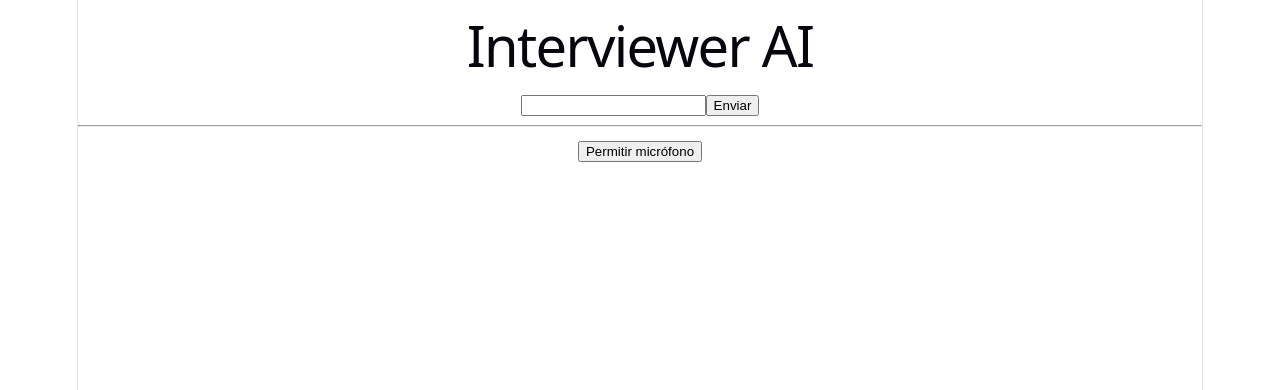
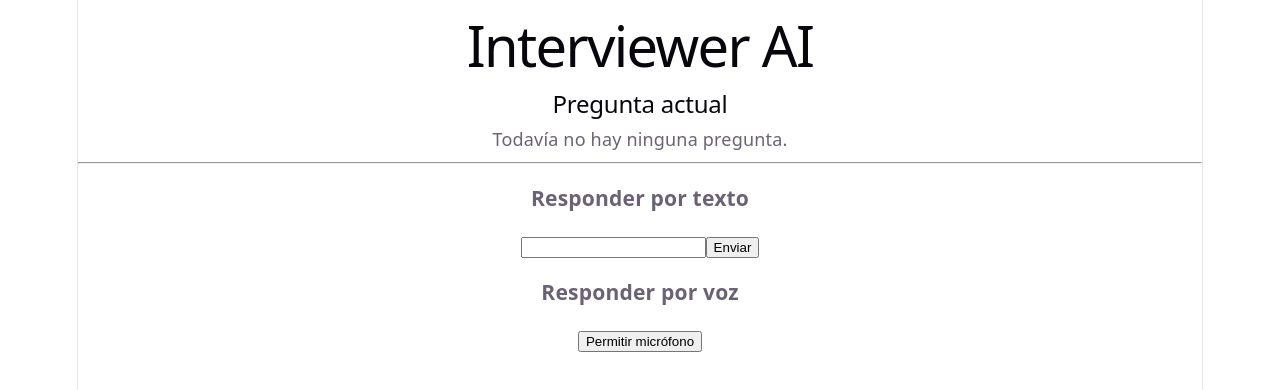
Before and after one commit to AndyMB94/interviewer-ai, a React (Vite) app in the folder frontend/: page / in a window 1280 px wide. Shown: the top 390 px of the page. Built offline with nearby package versions, Linux system fonts and the light colour scheme; no server answers.

Commit message:
Frontend Fase 4.1: mostrar la pregunta actual del entrevistador

```diff
--- a/frontend/src/App.tsx
+++ b/frontend/src/App.tsx
@@ -28,16 +28,27 @@ function App() {
   return (
     <div>
       <h1>Interviewer AI</h1>
+
+      <section>
+        <h2>Pregunta actual</h2>
+        {answer ? <p>{answer}</p> : <p>Todavía no hay ninguna pregunta.</p>}
+        {audioResponseUrl && <audio controls autoPlay src={audioResponseUrl} />}
+      </section>
+
+      <hr />
+
+      <section>
+        <h3>Responder por texto</h3>
         <input
           type="text"
           value={question}
           onChange={(e) => setQuestion(e.target.value)}
         />
         <button onClick={handleSubmit}>Enviar</button>
-      {answer && <p>{answer}</p>}
+      </section>
 
-      <hr />
-
+      <section>
+        <h3>Responder por voz</h3>
         <button onClick={requestPermission}>Permitir micrófono</button>
         {stream && <p>Micrófono habilitado ✅</p>}
         {error && <p>{error}</p>}
@@ -49,13 +60,7 @@ function App() {
         )}
 
         {audioBlob && <audio controls src={URL.createObjectURL(audioBlob)} />}
-
-      {audioResponseUrl && (
-        <>
-          <p>Respuesta del entrevistador:</p>
-          <audio controls autoPlay src={audioResponseUrl} />
-        </>
-      )}
+      </section>
     </div>
   );
 }
```
Also changed, not shown: 1 other file (tests, documents, lock files or other folders). Lines whose indentation alone changed are shown as unchanged.
